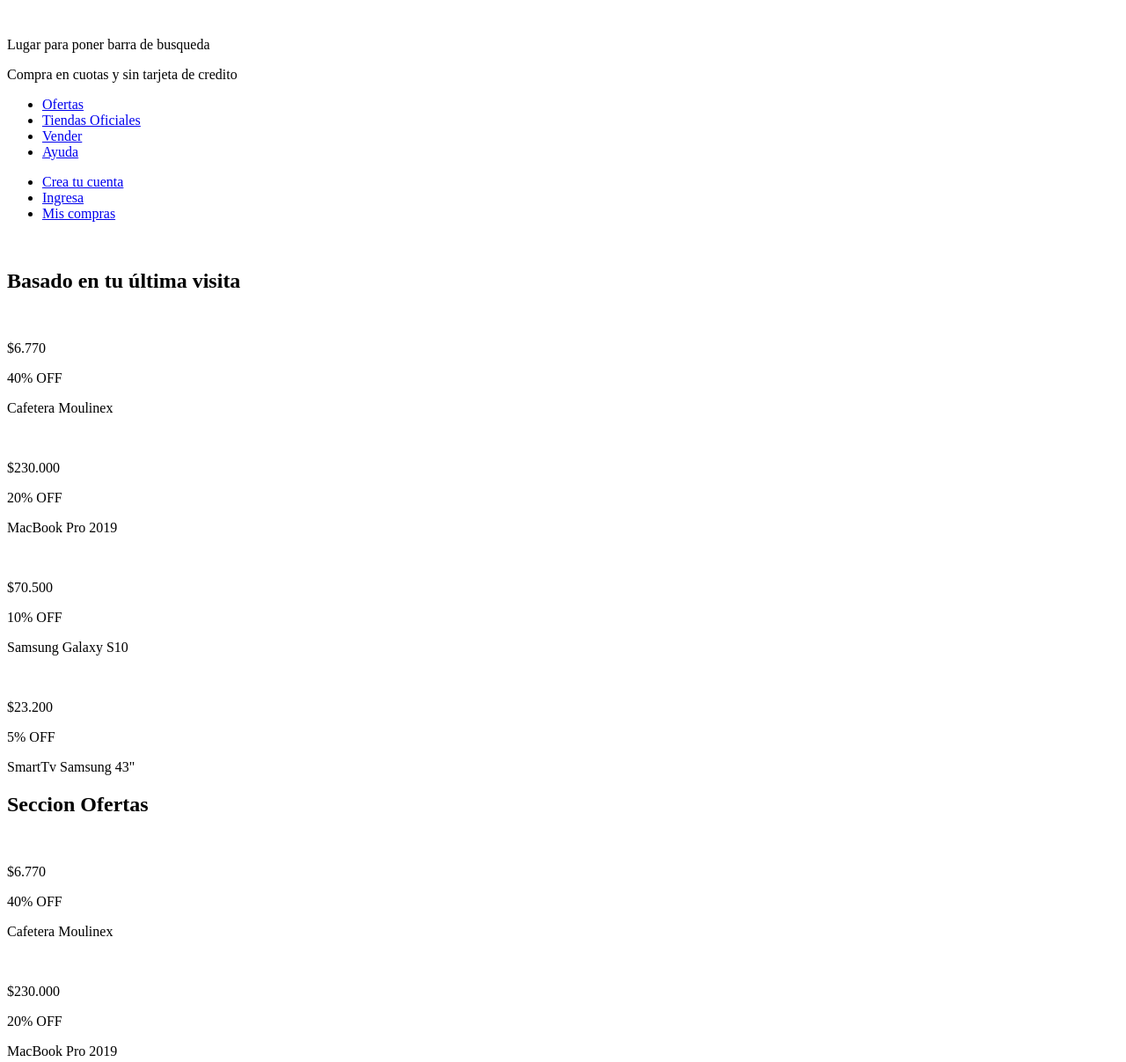
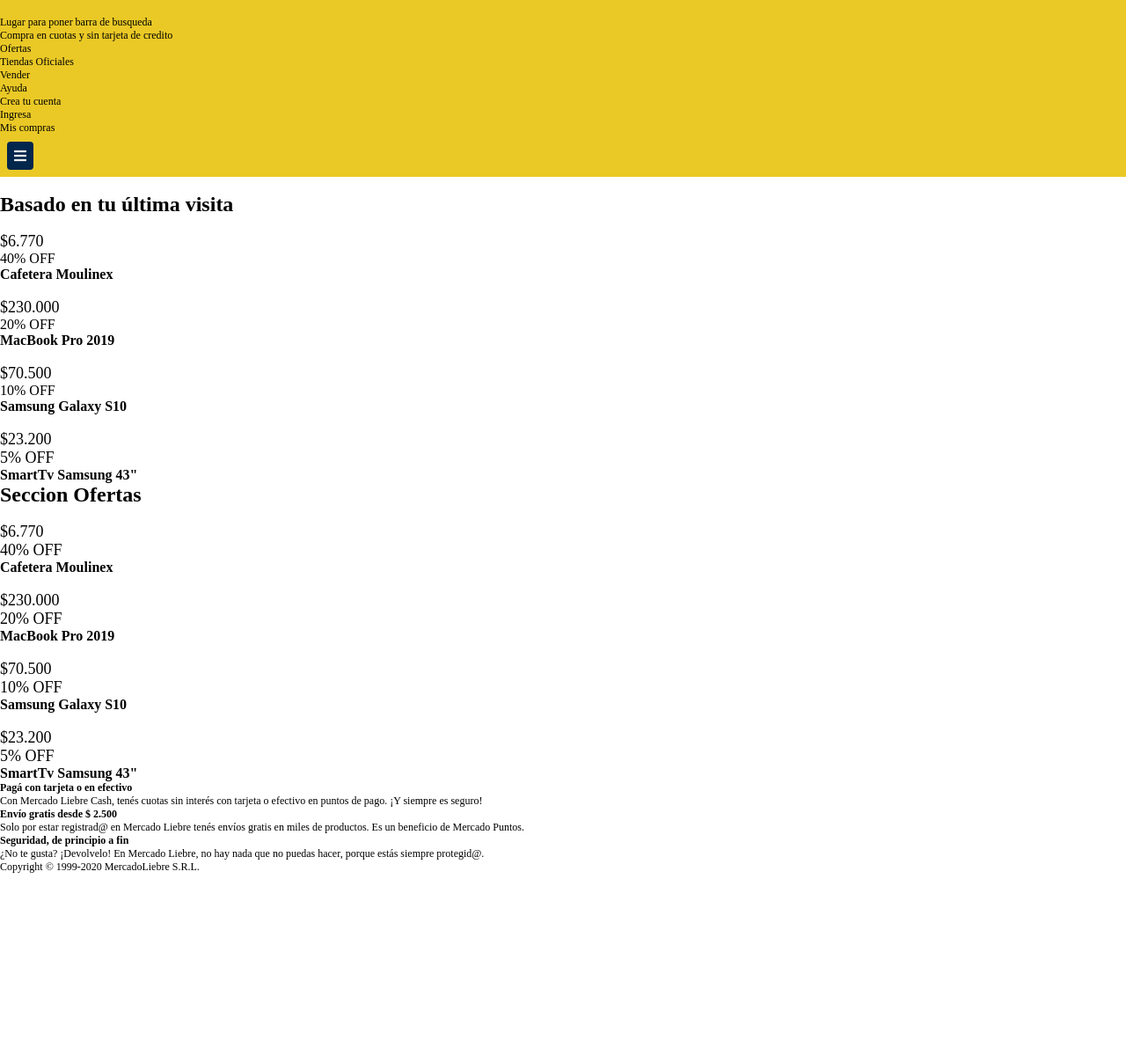
Before and after one commit to katerinViluyo/proyentoPlayground, a website: page view/home.html in a window 1280 px wide. Shown: the top 1207 px of the page at 88% size. After the commit the page ends 993 px from the top, so only its background shows below. Drawn offline with Linux system fonts and the light colour scheme.

Commit message:
agrega estil1

```diff
--- /dev/null
+++ b/public/css/general.css
@@ -0,0 +1,72 @@
+
+ *{
+    box-sizing: border-box;
+    margin: 0;
+    padding: 0;
+  }
+/**tamaño total
+para todo tp para que no molesten las cajas mantenga el tamaño*/
+
+/**tamaño letras Cuerpos de texto: 12px
+*/
+h5{
+
+  font-size:12px;
+  }
+p{
+  font-size: 12px;
+}
+
+
+li{
+list-style: none;
+color: black;
+font-size: 12px;
+}
+/**sacar lo itens/iconos
+*/
+a{
+text-decoration: none;
+color: black;
+  /**cambia color de subrallado: text-decoration-color: black;
+*/
+
+}
+/**sacar el subrayado
+*/
+
+/**variables colores h2{
+}
+*/
+:root{
+--Amarillo: #EAC926;
+--Azul: #03264C;
+--Celeste: #1259c3;
+--Gris-oscuro: #666;
+--Gris-claro: #ebebeb;
+--Verde: #39b54a;
+}
+div.burger-menu{
+ justify-content: center;
+}
+
+/**tamaño letras Titulares
+*/
+h2{
+
+font-size: 24px;
+}
+
+/**tamaño letras de los productos
+*/
+h4{
+
+  font-size:16px;
+  }
+main p{
+    font-size:18px;
+ }
+
+ main p.des{
+   font-size:16px;
+}
--- /dev/null
+++ b/public/css/header.css
@@ -0,0 +1,20 @@
+header{
+    background-color: var(--Amarillo);
+}
+header div.burger-menu{
+
+   }
+
+
+
+header div i{
+    color: var(--Gris-claro);
+    background-color: var(--Azul);
+    margin: 8px;
+    padding: 8px;
+    border-radius: 4px;
+justify-content: center;
+}
+header nav  {
+  text-anchor: end;
+}
--- /dev/null
+++ b/public/css/home.css
@@ -0,0 +1,47 @@
+ .home{
+     background-color:#EAC926;
+
+ }
+
+
+  /* .home header logo{
+    background-size: 100%;
+}
+.home header nav ul{
+
+} .home header nav ul li {
+    text-transform: uppercase;
+    color: gray;
+}
+
+  background-image: url('/public/images/logo-mercado-liebre.svg');
+    background-size: 70%;
+    background-repeat: no-repeat;
+    background-position: right -75px;
+
+ line-height: 30px;  background-color:#EAC926;
+ background-color:#EAC926;
+
+
+.home header a{
+    color: black;
+}
+
+.home h2{
+    font-family: 'Work Sans', sans-serif;
+    text-transform: uppercase;
+    font-size: 40px;
+    font-weight: 100;
+    margin-left: 40px;
+    line-height: 40px;
+    margin-top: 100px;
+    margin-bottom: 100px;
+}
+
+.home h1{
+    font-family: 'Raleway', sans-serif;
+    text-transform: uppercase;
+    font-size: 78px;
+    font-weight: 700;
+    background-color: rgba(255, 255, 255, 0.5);
+}-->*/
--- a/public/css/styles.css
+++ b/public/css/styles.css
@@ -0,0 +1,4 @@
+
+@import url('./general.css');
+@import url('./header.css');
+@import url('./home.css');
--- a/view/home.html
+++ b/view/home.html
@@ -6,15 +6,17 @@
     <meta name="viewport" content="width=device-width, initial-scale=1.0">
     <title>Mercado Liebre</title>
 
-   <!--linkear : en este caso css
-    <link rel="stylesheet" href="/css/styles.css">-->
-
+   <!--linkear : en este caso css-->
+    <link rel="stylesheet" href="/css/styles.css">
+  <!--  hoja de estilos del tp sprit2-->
+    <link href="https://cdnjs.cloudflare.com/ajax/libs/font-awesome/5.15.3/css/all.min.css"
+    rel="stylesheet" />
 </head>
 
 <body>
    <!--lo mas parecido al doc-->
-    <header>
-        <img width= "400" src="images/logo-mercado-liebre.svg" alt="">
+<header class="logo">
+       <div> <img width= "400" src="images/logo-mercado-liebre.svg" alt=""></div>
        <section class="home">
              <p>Lugar para poner barra de busqueda</p>
              <p>Compra en cuotas y sin tarjeta de credito</p>
@@ -28,120 +30,108 @@
             <li><a href="/tiendasOfi.html">Tiendas Oficiales</a></li>
             <li><a href="/vender.html">Vender</a></li>
             <li><a href="/ayuda.html">Ayuda</a></li>
-<p></p>
+        </ul> </nav>
+        <nav>
+        <ul>
             <li><a href="/creaTuCuenta.html">Crea tu cuenta</a></li>
             <li><a href="/ingresa.html">Ingresa</a></li>
             <li><a href="/misCompras.html">Mis compras</a></li>
 
         </ul>
     </nav>
+    <div class="burger-menu">
+        <i class="fas fa-bars"></i>
+        </div>
 </header>
  <!--contenido-->
 <main>
 
-<div> <img width= "400" src="images/img-home-banner.jpg" alt="">
-   </div>
+<div> <img width= "400" src="images/img-home-banner.jpg" alt=""></div>
+
+<section class= "ultVisita">
     <h2>Basado en tu última visita</h2>
-  <div>
+    <article>
          <img width= "250" src="images/img-cafetera-moulinex.jpg" alt="">
          <p>$6.770</p>
-      <p>40% OFF</p>
-      <p>Cafetera Moulinex</p>
-      <p></p>
+         <p class="des">40% OFF</p>
+         <h4>Cafetera Moulinex</h4>
+    </article>
 
-
-  </div>
-
-  <div>
+    <article>
         <img width= "270" src="images/img-macbook-pro-2019.jpg" alt="">
          <p>$230.000</p>
-    <p>20% OFF</p>
-    <p>MacBook Pro 2019</p>
+         <p class="des">20% OFF</p>
+         <h4>MacBook Pro 2019</h4>
+    </article>
 
-
-
-</div>
-<div>
+    <article>
          <img width= "250" src="images/img-samsung-galaxy-s10.jpg" alt="">
          <p>$70.500</p>
-    <p>10% OFF</p>
-    <p>Samsung Galaxy S10</p>
-    <p></p>
+         <p class="des">10% OFF</p>
+         <h4>Samsung Galaxy S10 </h4>
+    </article>
 
-
-</div>
-
-<div>
+    <article>
          <img width= "270" src="images/img-tv-samsung-smart.jpg" alt="">
          <p>$23.200</p>
          <p>5% OFF</p>
-    <p>SmartTv Samsung 43"</p>
+         <h4> SmartTv Samsung 43"  </h4>
+    </article>
+</section>
+
+<section class="ofertas">
+    <h2>Seccion Ofertas</h2>
+    <article class="">
+         <div class="oferCafetera">   <img width= "270" src="images/img-cafetera-moulinex.jpg" alt=""></div>
+         <p>$6.770</p>
+         <p>40% OFF</p>
+         <h4> Cafetera Moulinex</h4>
+    </article>
+
+    <article>
+         <div class="oferMacbook"> <img width= "250" src="images/img-macbook-pro-2019.jpg" alt=""></div>
+         <p>$230.000</p>
+         <p>20% OFF</p>
+         <h4> MacBook Pro 2019</h4>
+    </article>
+
+    <article>
+         <div> <img width= "270" src="images/img-samsung-galaxy-s10.jpg" alt=""></div>
+         <p>$70.500</p>
+         <p>10% OFF</p>
+         <h4> Samsung Galaxy S10</h4>
+    </article>
 
 
-
-</div>
-  <h2>Seccion Ofertas</h2>
-
-  <div>
-    <img width= "270" src="images/img-cafetera-moulinex.jpg" alt="">
-    <p>$6.770</p>
-    <p>40% OFF</p>
-    <p>Cafetera Moulinex</p>
-    <p></p>
-
-
-</div>
-
-<div>
-  <img width= "250" src="images/img-macbook-pro-2019.jpg" alt="">
-  <p>$230.000</p>
-  <p>20% OFF</p>
-  <p>MacBook Pro 2019</p>
-
-
-
-</div>
-<div>
-  <img width= "270" src="images/img-samsung-galaxy-s10.jpg" alt="">
-  <p>$70.500</p>
-  <p>10% OFF</p>
-  <p>Samsung Galaxy S10</p>
-  <p></p>
-
-
-</div>
-
-<div>
-  <img width= "250" src="images/img-tv-samsung-smart.jpg" alt="">
+    <article>
+         <div class="oferTv"> <img width= "250" src="images/img-tv-samsung-smart.jpg" alt=""></div>
          <p>$23.200</p>
          <p>5% OFF</p>
-  <p>SmartTv Samsung 43"</p>
+         <h4> SmartTv Samsung 43"</h4>
+    </article>
 
-
-
-</div>
-
+</section>
 </main>
  <!-- pie de pag--->
 <footer>    <div>
 <section>
-    <h4>Pagá con tarjeta o en efectivo</h4>
+         <h5>Pagá con tarjeta o en efectivo</h5>
       <p>Con Mercado Liebre Cash, tenés cuotas sin interés con tarjeta o efectivo en
         puntos de pago. ¡Y siempre es seguro!</p>
 </section>
 <section>
-    <h4> Envío gratis desde $ 2.500</h4>
+         <h5> Envío gratis desde $ 2.500</h5>
         <p>Solo por estar registrad@ en Mercado Liebre tenés envíos gratis en miles de
         productos. Es un beneficio de Mercado Puntos.</p>
 </section>
 <section>
-    <h4>Seguridad, de principio a fin</h4>
+        <h5>Seguridad, de principio a fin</h5>
           <p>¿No te gusta? ¡Devolvelo! En Mercado Liebre, no hay nada que no puedas hacer,
     porque estás siempre protegid@.</p>
 </section>
 
 <section>
-    <h4> Copyright © 1999-2020 MercadoLiebre S.R.L.</h4>
+        <p> Copyright © 1999-2020 MercadoLiebre S.R.L.</p>
 </section>
 
 
```
Lines whose indentation alone changed are shown as unchanged.
